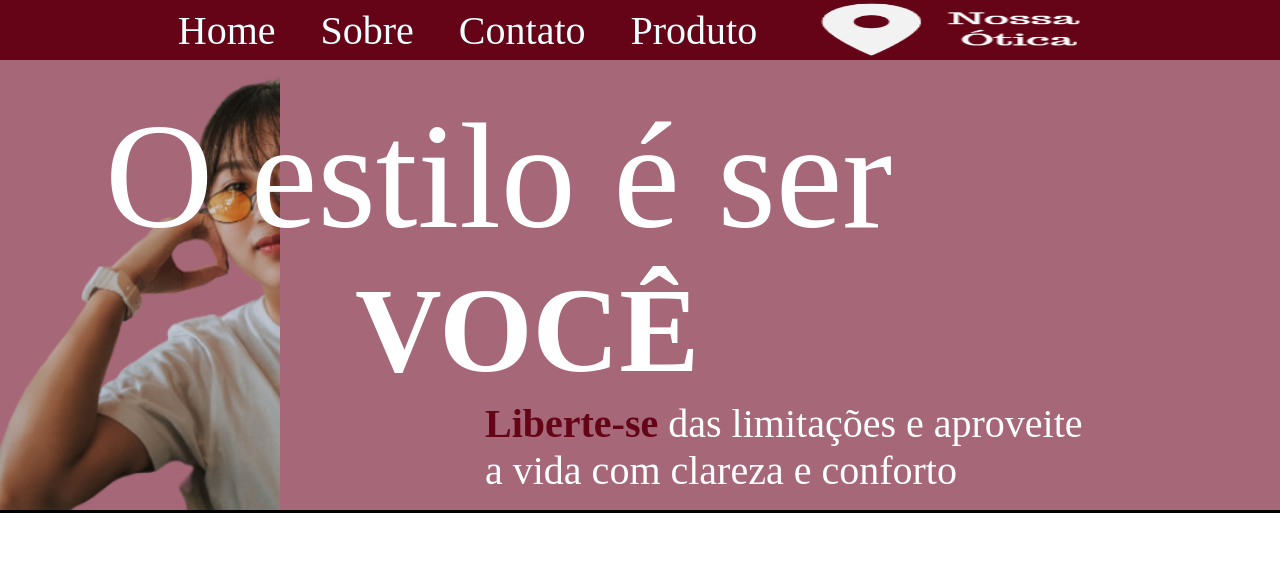
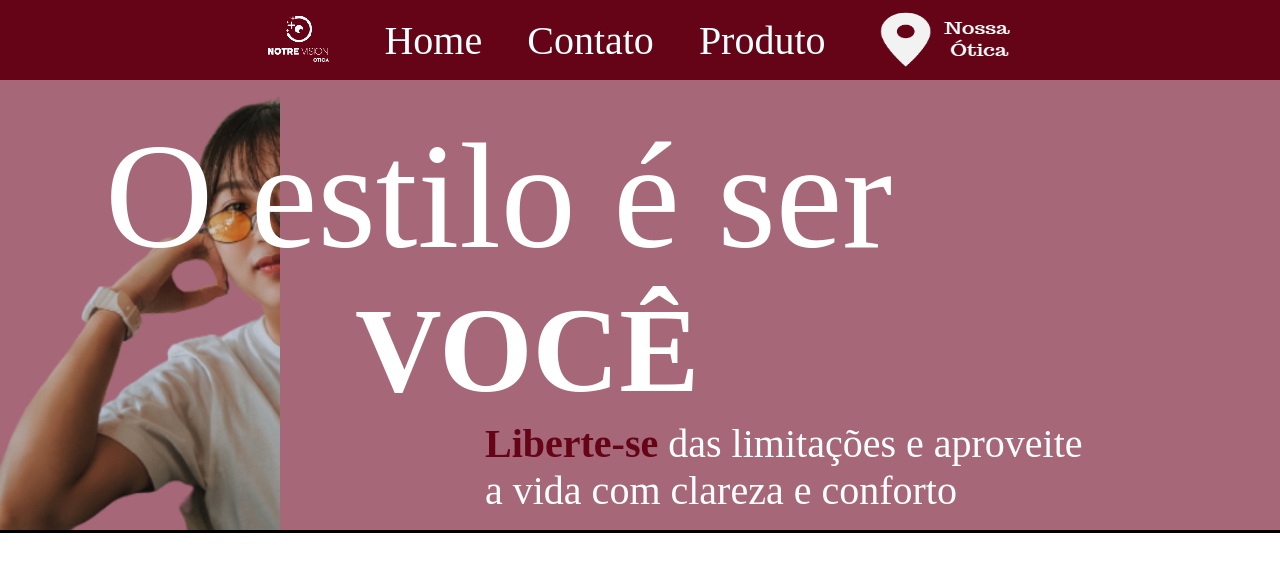
Before and after one commit to Meirelis/notrevision, a React (Vite) app: page / in a window 1280 px wide. Shown: the top 572 px of the page. Built offline with nearby package versions, Linux system fonts and the light colour scheme.

Commit message:
edit_header

```diff
--- a/src/components/header/Header.jsx
+++ b/src/components/header/Header.jsx
@@ -1,20 +1,23 @@
 import { Link } from "react-router-dom";
 import "./index.css"
 import Imglocal from "../../assets/img-local.png"
+import ImgLogo from "../../assets/notre-logo.png"
+import { useNavigate } from "react-router-dom";
 
 
 
 function Header(){
-
+  const navigate = useNavigate();
+  const navigateLogo = useNavigate()
 
     return(
       <div className="cabecalho">
         <ul>
+              <img src={ImgLogo} onClick={() => navigateLogo('/')} id="logo"/>
               <li><Link to="/">Home</Link></li>
-              <li><Link to="/Sobre">Sobre</Link></li>
               <li><Link to="/Contato">Contato</Link></li>
               <li><Link to="/Produto">Produto</Link></li>
-              <img src={Imglocal}/>
+              <img src={Imglocal} onClick={() => navigate('/Sobre')} id="local" />
           </ul>
        </div>
 
--- a/src/components/header/index.css
+++ b/src/components/header/index.css
@@ -4,24 +4,35 @@
    box-sizing: border-box;
 }
 
-.cabecalho img{
-    height: 58px;
-}
 
 ul{
     background-color: #650416;
     color: azure;
     width: 100%;
-    height: 60px;
+    height: 80px;
     display: flex;
     align-items: center;
     justify-content: center;
     font-size: 40px;
     gap: 45px;
+
     list-style: none
 }
 
 a{
     color: azure;
     text-decoration: none;
+    width: 100px;
 }
+
+img{
+    cursor: pointer;
+}
+#logo{
+    height: 80px;
+    width: 80px;
+}
+#local{
+    height: 60px;
+    width: 150px;
+}
--- a/src/pages/home/Home.jsx
+++ b/src/pages/home/Home.jsx
@@ -21,6 +21,8 @@ function Home() {
             <div className="emogi-feliz "></div>
          </div>
         </>
+
+
     )
 }
 
```
Also changed, not shown: src/assets/notre-logo.png (added).
